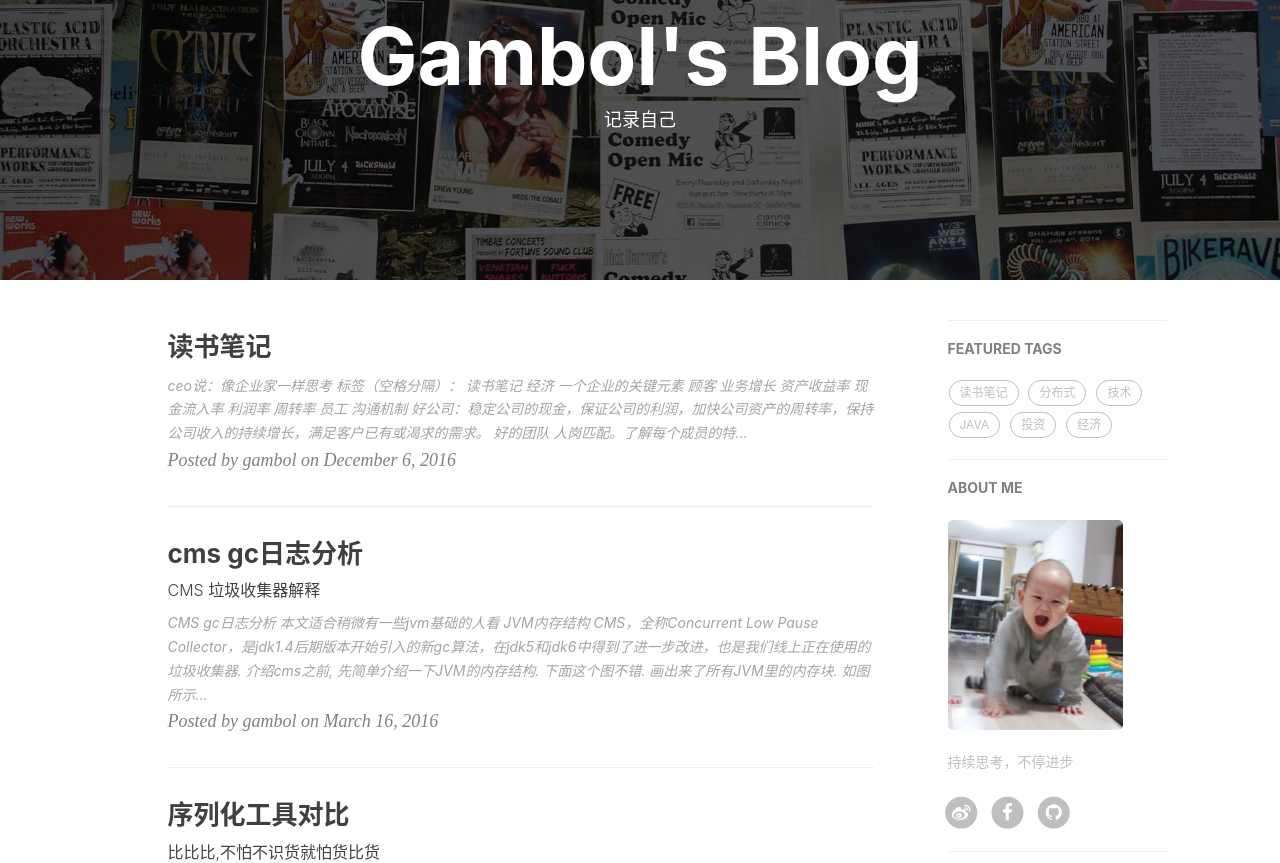
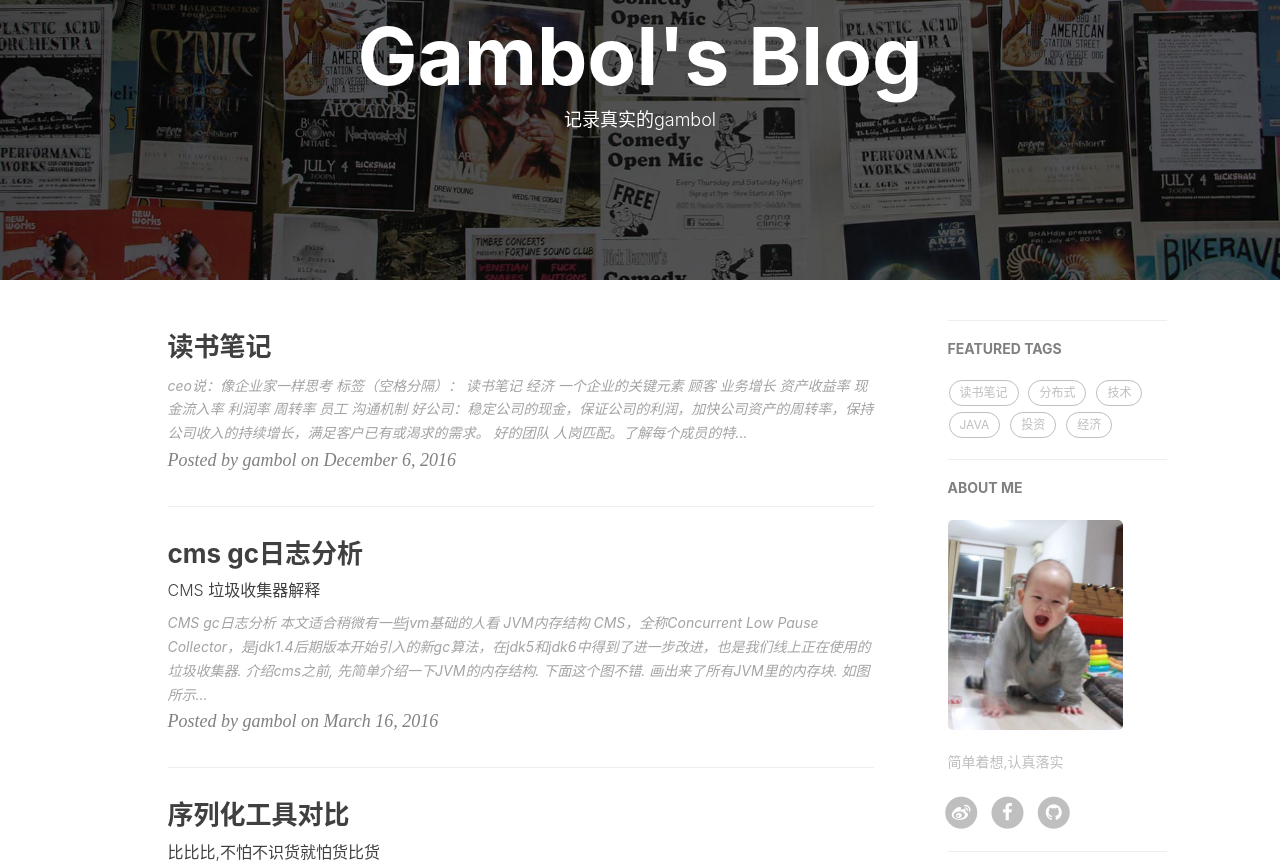
Before and after one commit to gambol/gambol.github.io, a Jekyll site: the page built from index.html, in a window 1280 px wide and 1400 px high. Shown: the part 138-1001 px from the top of the window. Built offline with Jekyll 4.4.1, drawn with Linux system fonts in a browser that asks for light colours; nearby versions of some CDN libraries; the list of posts is cut into pages by our own code; comment, search, counter and statistics services are not loaded.

Commit message:
修改了配置

```diff
--- a/_config.yml
+++ b/_config.yml
@@ -1,6 +1,6 @@
 # Site settings
 title: Gambol's Blog
-SEOTitle: gambol自己的思考
+SEOTitle: gambol
 header-img: img/home-bg.jpg
 email: happyzzb@gmail.com
 description: ""
@@ -17,7 +17,6 @@ weibo_username:     gambolchou
 github_username:    gambol
 #twitter_username:  huxpro
 facebook_username:  zhou.zhenbao
-
 
 
 # Build settings
@@ -49,8 +48,6 @@ kramdown:
 # duoshuo_share: true                     # set to false if you want to use Comment without Sharing
 
 
-
-
 # Analytics settings
 # Baidu Analytics
 #ba_track_id: 4cc1f2d8f3067386cc5cdb626a202900
@@ -62,7 +59,7 @@ kramdown:
 
 # Sidebar settings
 sidebar: true                           # whether or not using Sidebar.
-sidebar-about-description: "持续思考，不停进步"
+sidebar-about-description: "简单着想,认真落实"
 sidebar-avatar: /img/biu.jpg      # use absolute URL, seeing it's used in both `/` and `/about/`
 
 
--- a/index.html
+++ b/index.html
@@ -1,6 +1,6 @@
 ---
 layout: page
-description: "记录自己"
+description: "记录真实的gambol"
 ---
 
 {% for post in paginator.posts %}
```
